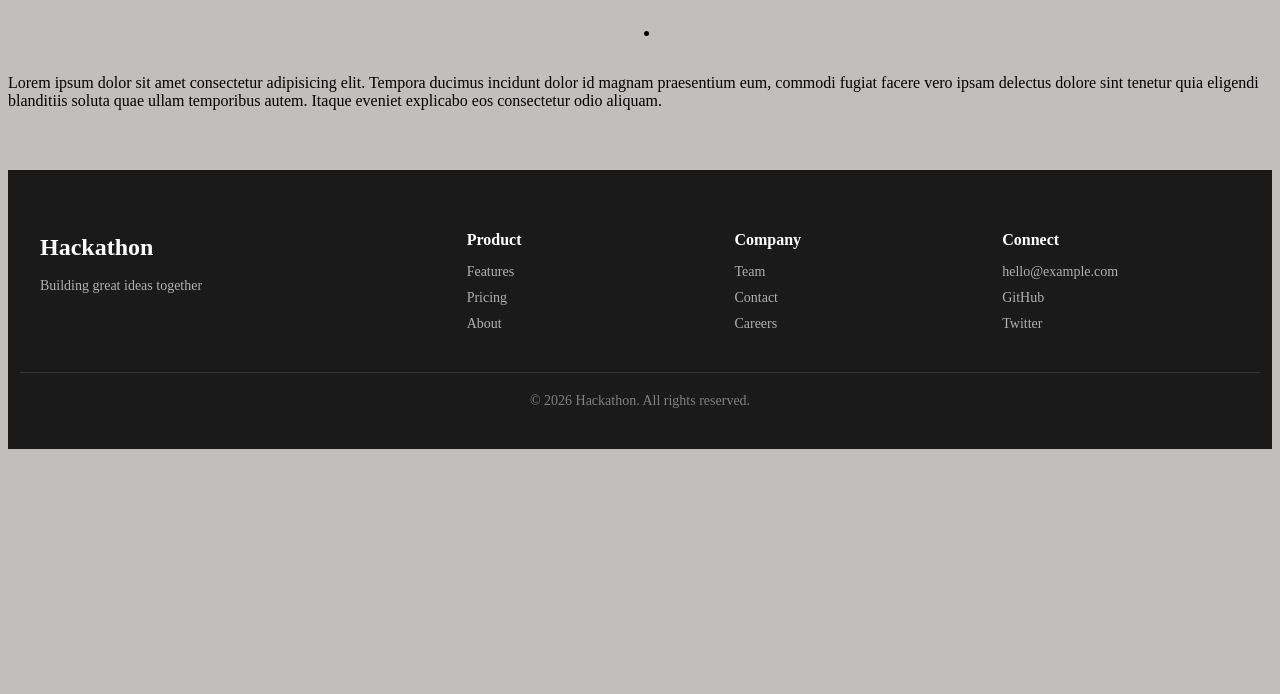
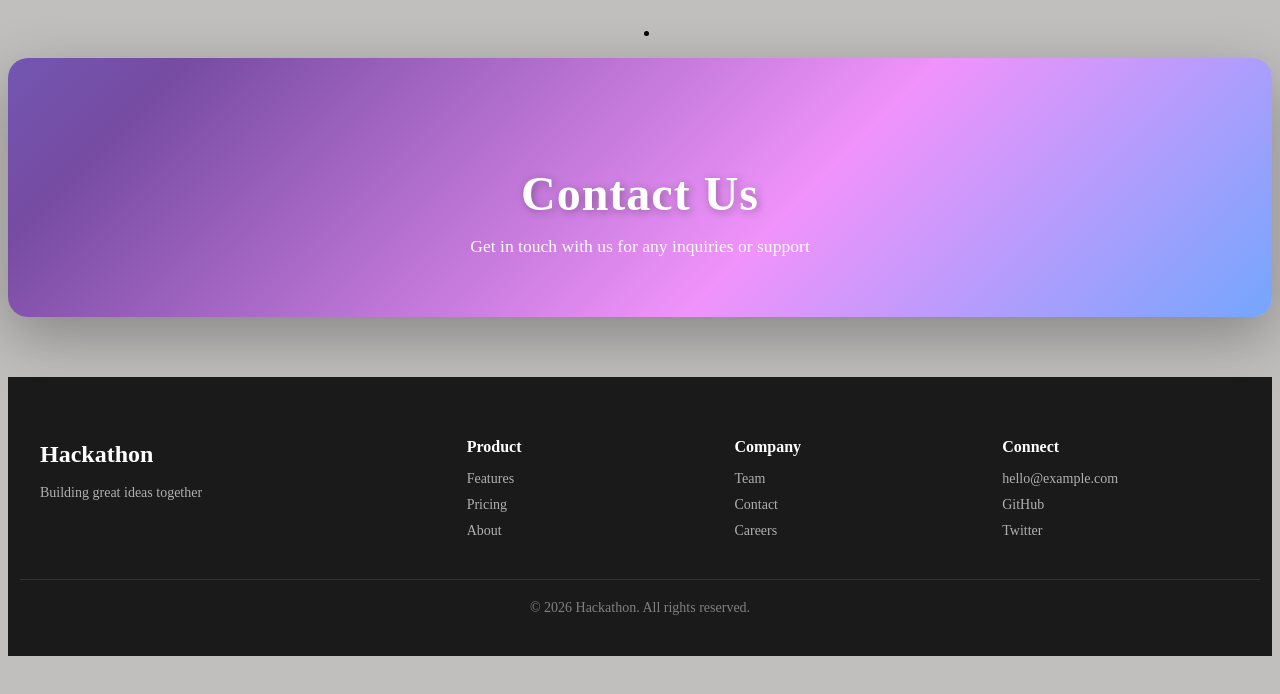
Before and after one commit to MrJasurMC/Hatxanhon, a React (Vite) app: page /contact in a window 1280 px wide. Shown: the top 694 px of the page. Built offline with nearby package versions, Linux system fonts and the light colour scheme.

Commit message:
comments: men contact qoshdim

```diff
--- a/src/pages/Contact/Contact.jsx
+++ b/src/pages/Contact/Contact.jsx
@@ -4,7 +4,38 @@ import "./Contact.css"
 function Contact() {
   return (
     <section className='contact'>
-        <p>Lorem ipsum dolor sit amet consectetur adipisicing elit. Tempora ducimus incidunt dolor id magnam praesentium eum, commodi fugiat facere vero ipsam delectus dolore sint tenetur quia eligendi blanditiis soluta quae ullam temporibus autem. Itaque eveniet explicabo eos consectetur odio aliquam.</p>
+        <div className='modern-header' style={{
+          background: 'linear-gradient(135deg, #667eea 0%, #764ba2 25%, #f093fb 50%, #4facfe 75%, #00f2fe 100%)',
+          padding: '60px 20px',
+          borderRadius: '20px',
+          textAlign: 'center',
+          color: 'white',
+          marginBottom: '40px',
+          boxShadow: '0 20px 60px rgba(0, 0, 0, 0.3)',
+          backgroundSize: '200% 200%',
+          animation: 'gradientShift 8s ease infinite'
+        }}>
+          <h1 style={{
+            fontSize: '3em',
+            fontWeight: '800',
+            marginBottom: '15px',
+            textShadow: '2px 2px 8px rgba(0, 0, 0, 0.3)',
+            letterSpacing: '1px'
+          }}>Contact Us</h1>
+          <p style={{
+            fontSize: '1.1em',
+            opacity: '0.95',
+            maxWidth: '600px',
+            margin: '0 auto'
+          }}>Get in touch with us for any inquiries or support</p>
+        </div>
+        <style>{`
+          @keyframes gradientShift {
+            0% { background-position: 0% 50%; }
+            50% { background-position: 100% 50%; }
+            100% { background-position: 0% 50%; }
+          }
+        `}</style>
     </section>
   )
 }
```
